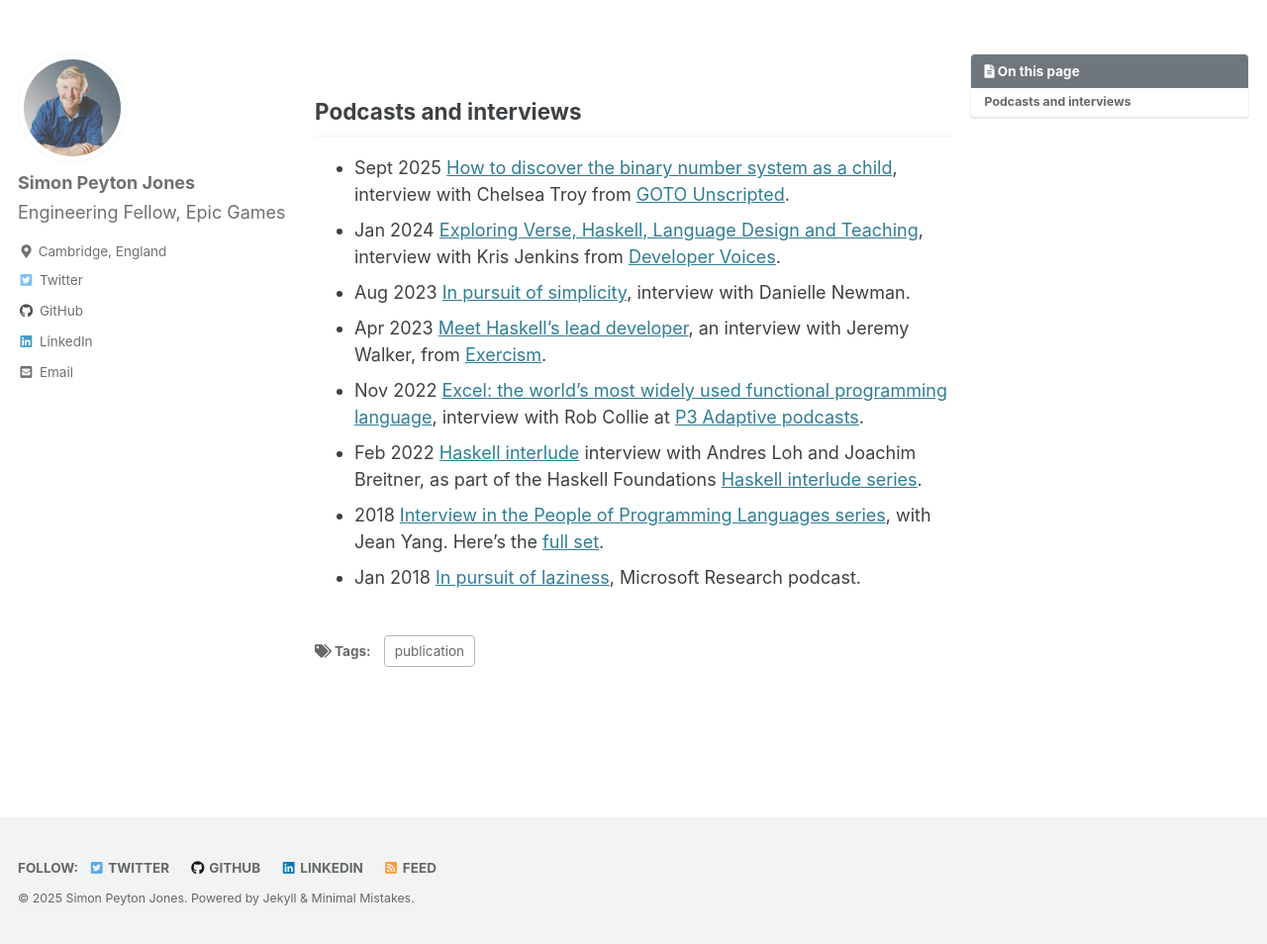
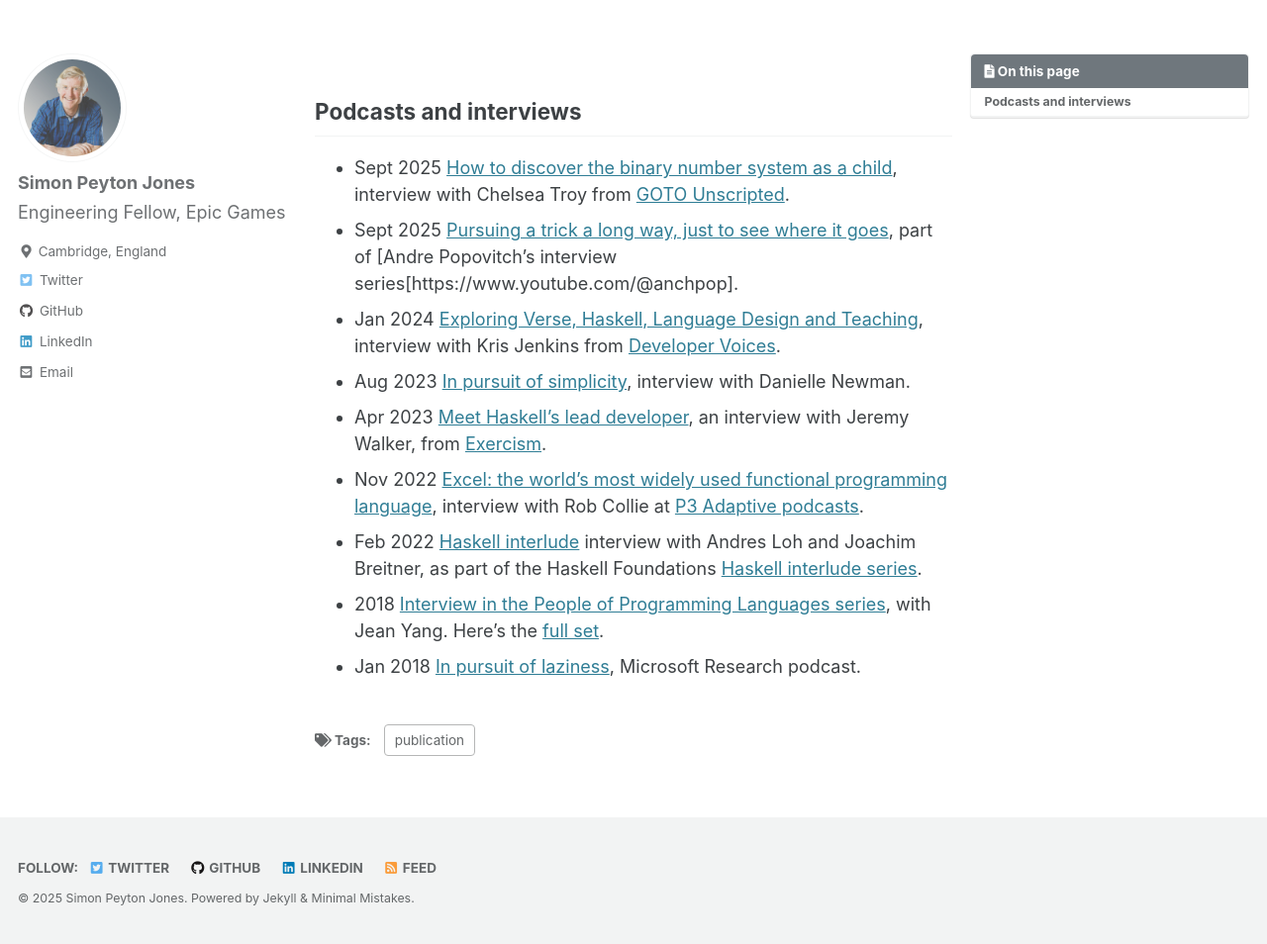
Before and after one commit to simonpj/www.peytonjones.org, a Jekyll site: the page built from _pages/podcasts.md, in a window 1280 px wide and 1201 px high. Shown: the part 247-1201 px from the top of the window at 99% size. Built offline with Jekyll 4.4.1, drawn with Linux system fonts in a browser that asks for light colours; cached includes are drawn as plain includes.

Commit message:
Add Popovitch podcast

```diff
--- a/_pages/podcasts.md
+++ b/_pages/podcasts.md
@@ -12,6 +12,7 @@
 ## Podcasts and interviews
 
 * Sept 2025 [How to discover the binary number system as a child](https://www.youtube.com/watch?v=lg0RYLlmjJM), interview with Chelsea Troy from [GOTO Unscripted](https://gotopia.tech/articles?page=0).
+* Sept 2025 [Pursuing a trick a long way, just to see where it goes](https://youtu.be/Ow55c-m-_Ak), part of [Andre Popovitch's interview series[https://www.youtube.com/@anchpop].
 * Jan 2024 [Exploring Verse, Haskell, Language Design and Teaching](https://www.youtube.com/watch?v=UBgam9XUHs0), interview with Kris Jenkins from [Developer Voices](https://www.youtube.com/@DeveloperVoices).
 * Aug 2023 [In pursuit of simplicity](https://www.linkedin.com/pulse/simon-peyton-jones-pursuit-simplicity-danielle-newnham/), interview with Danielle Newman.
 * Apr 2023 [Meet Haskell's lead developer](https://www.youtube.com/watch?v=fBFsxmJEk7M), an interview with Jeremy Walker, from [Exercism](https://exercism.org/community/interviews).
```
